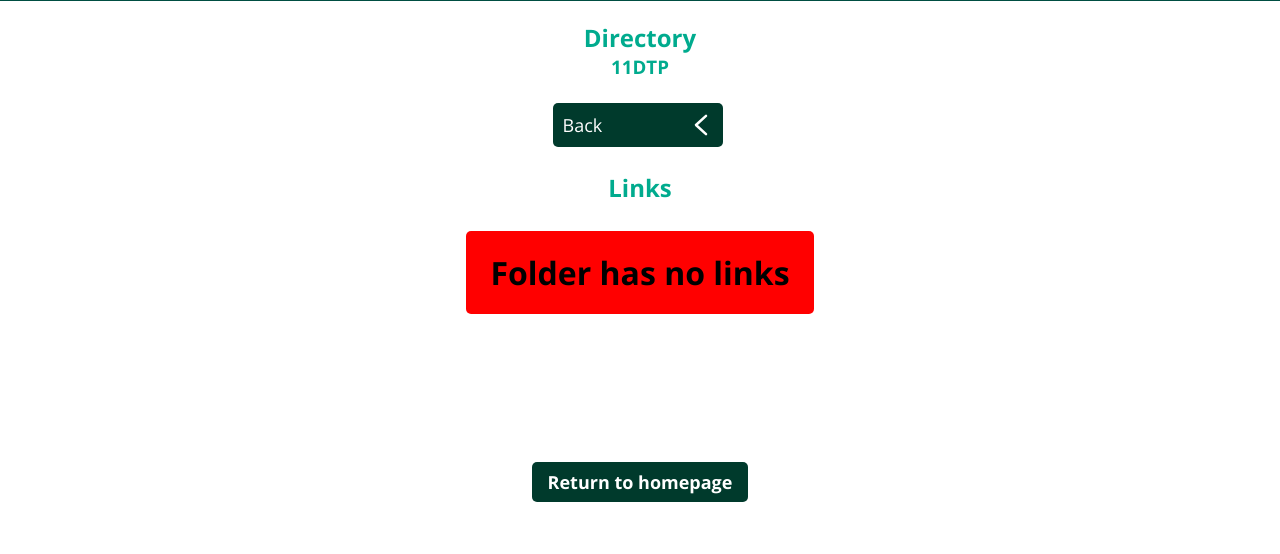
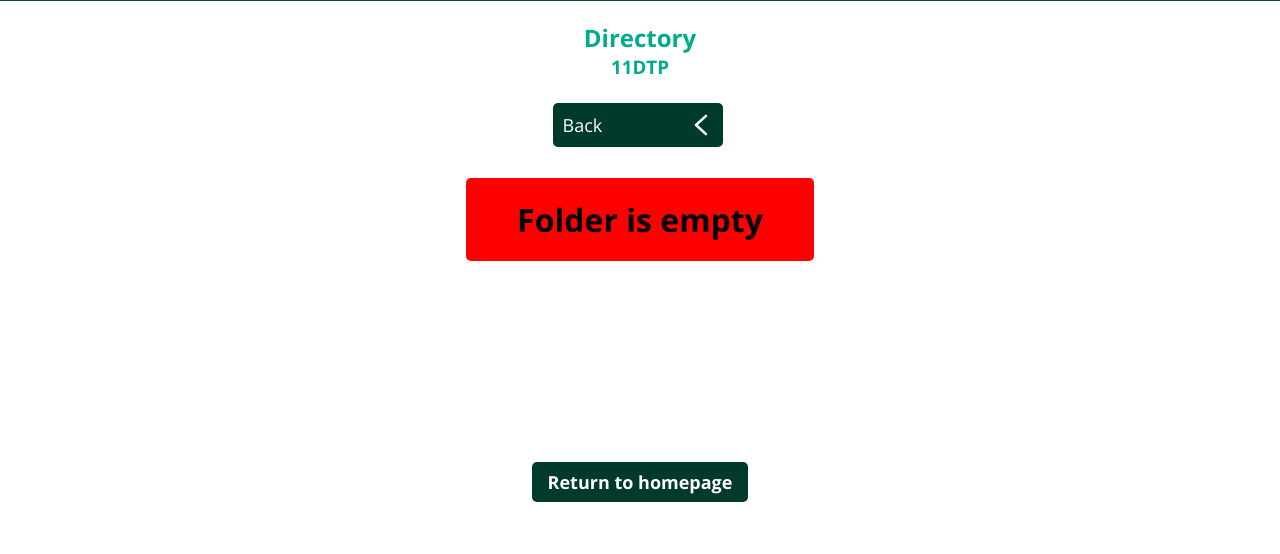
Before and after one commit to Apple-tree-creator/BHS-Student_Portal-Flask_DB, a Flask app: a page that uses templates/directory.html in a window 1280 px wide. Shown: the part 214-768 px from the top of the page. Run offline with Flask 3, Linux system fonts and the light colour scheme; data comes from the database, SQL or seed files in the repository; both versions use the stored data as it was after the commit.

Commit message:
Changed no links error to empty folder

```diff
--- a/templates/directory.html
+++ b/templates/directory.html
@@ -19,10 +19,12 @@
             </a>
         {% endfor %}
     </div>
-    <h2>Links</h2>
+    {% if sites %}
+        <h2>Links</h2>
+    {% endif %}
     <!-- Show error message if there are links -->
-    {% if not sites %}
-        <h2 class="error">Folder has no links</h2>
+    {% if not sites and not folders%}
+        <h2 class="error">Folder is empty</h2>
     {% endif %}
     <!-- Links -->
     <div class="buttons-container">
```
Also changed, not shown: sites.db.
